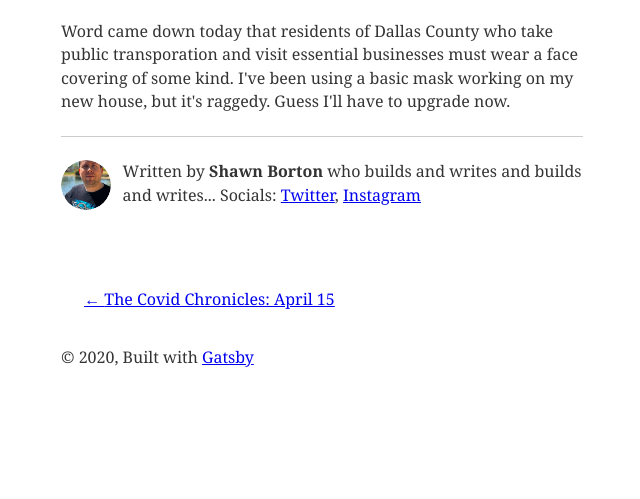
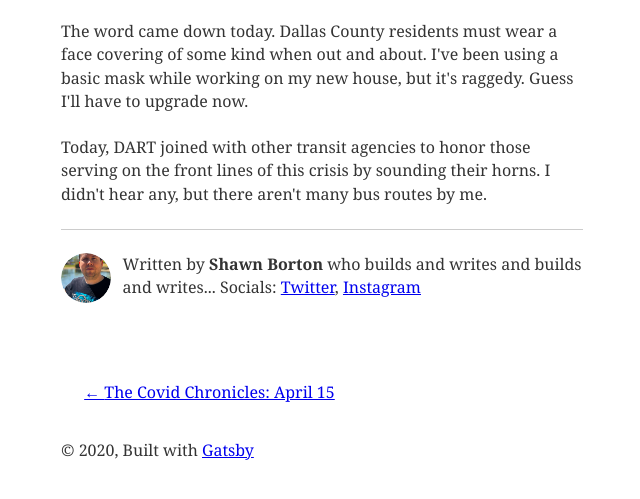
Before and after one commit to quakerpunk/gatsby-blog, a Gatsby site: page /covid-chronicles/april-16/ in a window 1280 px wide. Shown: the part 189-688 px from the top of the page, without its empty margins (318-958 px from the left). Built offline with nearby package versions, Linux system fonts and the light colour scheme; Gatsby itself is replaced by a stand-in of ours; some packages are replaced by stand-ins of ours; what typography-theme-parnassus would draw is missing.

Commit message:
Updating April 16 post

```diff
--- a/content/blog/covid-chronicles/april-16.md
+++ b/content/blog/covid-chronicles/april-16.md
@@ -6,4 +6,6 @@ description: "The Covid Chronicles for April 16"
 
 ### April 16
 
-Word came down today that residents of Dallas County who take public transporation and visit essential businesses must wear a face covering of some kind. I've been using a basic mask working on my new house, but it's raggedy. Guess I'll have to upgrade now.
+The word came down today. Dallas County residents must wear a face covering of some kind when out and about. I've been using a basic mask while working on my new house, but it's raggedy. Guess I'll have to upgrade now.
+
+Today, DART joined with other transit agencies to honor those serving on the front lines of this crisis by sounding their horns. I didn't hear any, but there aren't many bus routes by me.
```
